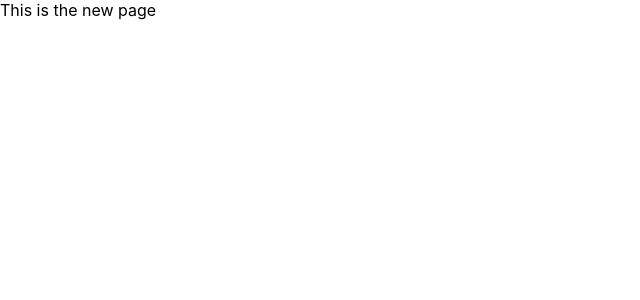
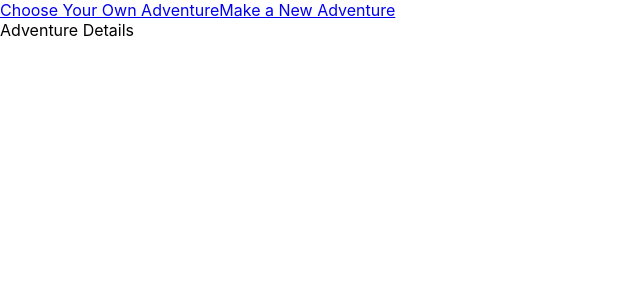
Before and after one commit to rosedurandisse/activity-store, a React (Create React App) app in the folder front-end/: page /adventures/new in a window 1280 px wide. Shown: the top 300 px of the page, without its empty margins (0-640 px from the left). Built offline with nearby package versions, Linux system fonts and the light colour scheme.

Commit message:
Add the shells of pages and added a nav bar

```diff
--- a/front-end/src/App.js
+++ b/front-end/src/App.js
@@ -7,16 +7,22 @@ import Index from "./Pages/Index";
 import New from "./Pages/New";
 import Show from "./Pages/Show";
 
+//Nav Components
+import NavBar from "./Components/Navbar";
+
 function App() {
   return (
+    <div>
+      <NavBar />
       <div>
         <Routes>
           <Route path="/" element={<Home />}></Route>
           <Route path="/adventures" element={<Index />}></Route>
           <Route path="/adventures/:id" element={<Show />}></Route>
           <Route path="/adventures/:id/edit" element={<Edit />}></Route>
-        <Route path="/adventures/new" element={<New />}></Route>
+          <Route path="/new" element={<New />}></Route>
         </Routes>
+      </div>
     </div>
   );
 }
--- /dev/null
+++ b/front-end/src/Components/Adventures.js
@@ -0,0 +1,6 @@
+import Adventure from "./Advenuture";
+
+function Adventures() {
+  return <div>{<Adventure />}</div>;
+}
+export default Adventures;
--- /dev/null
+++ b/front-end/src/Components/AdvenureDetails.js
@@ -0,0 +1,4 @@
+function AdventureDetails() {
+  return <div>Adventure Details</div>;
+}
+export default AdventureDetails;
--- /dev/null
+++ b/front-end/src/Components/Advenuture.js
@@ -0,0 +1,5 @@
+function Adventure() {
+  return <div>Each Adventure</div>;
+}
+
+export default Adventure;
--- /dev/null
+++ b/front-end/src/Components/EditAdventure.js
@@ -0,0 +1,5 @@
+function EditAdventure() {
+  return <div>Edit an Adventure</div>;
+}
+
+export default EditAdventure;
--- /dev/null
+++ b/front-end/src/Components/Navbar.js
@@ -0,0 +1,12 @@
+import { Link } from "react-router-dom";
+
+function NavBar() {
+  return (
+    <div>
+      <Link to="/adventures">Choose Your Own Adventure</Link>
+      <Link to="/new">Make a New Adventure</Link>
+    </div>
+  );
+}
+
+export default NavBar;
--- /dev/null
+++ b/front-end/src/Components/NewAdventure.js
@@ -0,0 +1,5 @@
+function NewAdventure() {
+  return <div>This is the new adventure page</div>;
+}
+
+export default NewAdventure;
--- a/front-end/src/Pages/Edit.js
+++ b/front-end/src/Pages/Edit.js
@@ -1,5 +1,7 @@
+import EditAdventure from "../Components/EditAdventure";
+
 function Edit() {
-  return <div>This is the edit page</div>;
+  return <div>{<EditAdventure />}</div>;
 }
 
 export default Edit;
--- a/front-end/src/Pages/Index.js
+++ b/front-end/src/Pages/Index.js
@@ -1,5 +1,7 @@
+import Adventures from "../Components/Adventures";
+
 function Index() {
-  return <div>This is the index page</div>;
+  return <div>{<Adventures />} </div>;
 }
 
 export default Index;
--- a/front-end/src/Pages/New.js
+++ b/front-end/src/Pages/New.js
@@ -1,5 +1,7 @@
+import NewAdventure from "../Components/NewAdventure";
+
 function New() {
-  return <div>This is the new page</div>;
+  return <div>{<NewAdventure />}</div>;
 }
 
 export default New;
--- a/front-end/src/Pages/Show.js
+++ b/front-end/src/Pages/Show.js
@@ -1,4 +1,6 @@
+import AdventureDetails from "../Components/AdvenureDetails";
+
 function Show() {
-  return <div>Show</div>;
+  return <div>{<AdventureDetails />}</div>;
 }
 export default Show;
```
Lines whose indentation alone changed are shown as unchanged.
